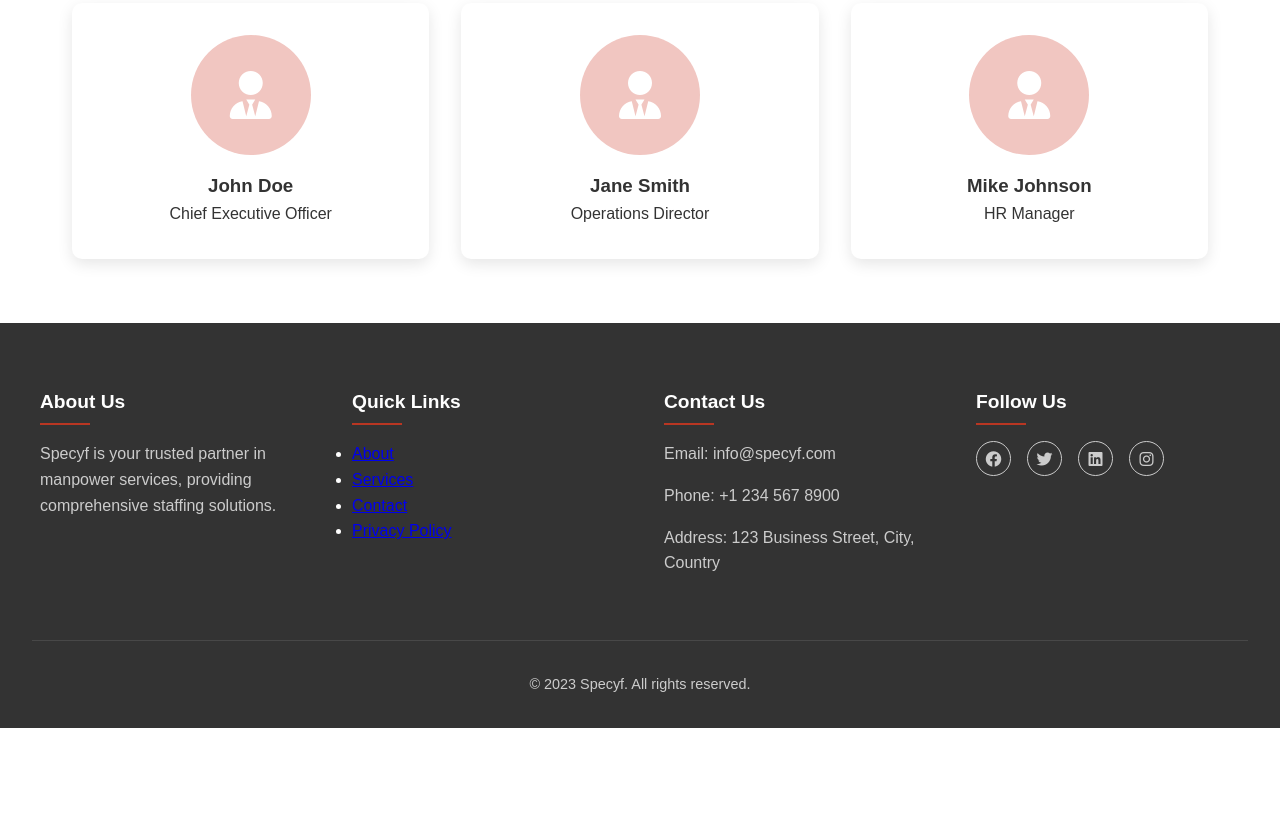
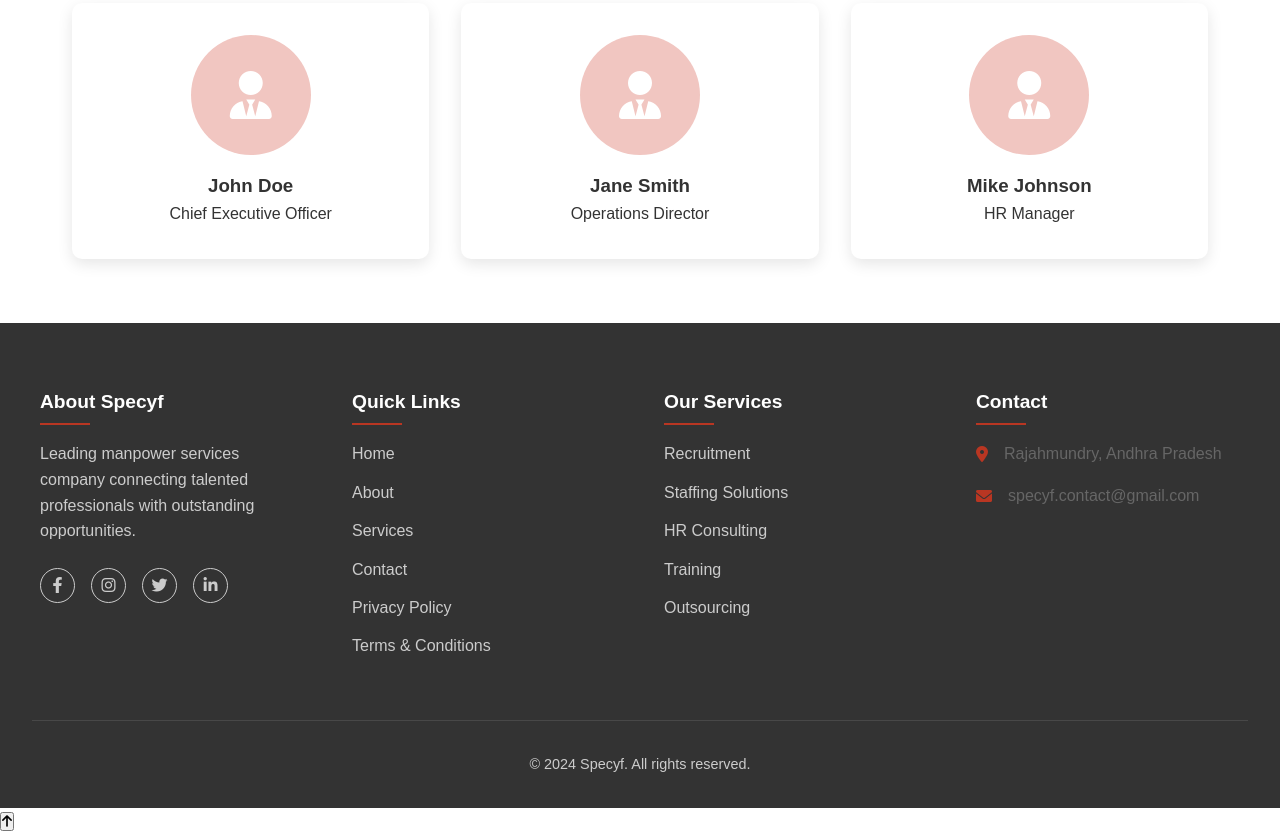
Before and after one commit to Praveen120228/Specyf, a plain HTML site: page about.html in a window 1280 px wide. Shown: the part 1099-1932 px from the top of the page. Before the commit the page ends 1827 px from the top, so only its background shows below. Drawn offline with Linux system fonts and the light colour scheme.

Commit message:
Standardize footer across all landing pages to match HR Consulting page footer

```diff
--- a/about.html
+++ b/about.html
@@ -107,39 +107,63 @@
     <footer>
         <div class="footer-content">
             <div class="footer-section">
-                <h3>About Us</h3>
-                <p>Specyf is your trusted partner in manpower services, providing comprehensive staffing solutions.</p>
+                <h3>About Specyf</h3>
+                <p>Leading manpower services company connecting talented professionals with outstanding opportunities.</p>
+                <div class="social-links">
+                    <a href="https://facebook.com/specyf" target="_blank"><i class="fab fa-facebook-f"></i></a>
+                    <a href="https://instagram.com/_specyf_" target="_blank"><i class="fab fa-instagram"></i></a>
+                    <a href="https://x.com/@specyf40407" target="_blank"><i class="fab fa-twitter"></i></a>
+                    <a href="https://linkedin.com/company/specyf" target="_blank"><i class="fab fa-linkedin-in"></i></a>
+                </div>
             </div>
+
             <div class="footer-section">
                 <h3>Quick Links</h3>
-                <ul>
+                <ul class="footer-links">
+                    <li><a href="index.html">Home</a></li>
                     <li><a href="about.html">About</a></li>
                     <li><a href="services.html">Services</a></li>
                     <li><a href="contact.html">Contact</a></li>
                     <li><a href="privacy-policy.html">Privacy Policy</a></li>
+                    <li><a href="terms-conditions.html">Terms & Conditions</a></li>
                 </ul>
             </div>
+
             <div class="footer-section">
-                <h3>Contact Us</h3>
-                <p>Email: info@specyf.com</p>
-                <p>Phone: +1 234 567 8900</p>
-                <p>Address: 123 Business Street, City, Country</p>
+                <h3>Our Services</h3>
+                <ul class="footer-links">
+                    <li><a href="services.html#recruitment">Recruitment</a></li>
+                    <li><a href="services.html#staffing">Staffing Solutions</a></li>
+                    <li><a href="services.html#consulting">HR Consulting</a></li>
+                    <li><a href="services.html#training">Training</a></li>
+                    <li><a href="services.html#outsourcing">Outsourcing</a></li>
+                </ul>
             </div>
+
             <div class="footer-section">
-                <h3>Follow Us</h3>
-                <div class="social-links">
-                    <a href="#"><i class="fab fa-facebook"></i></a>
-                    <a href="#"><i class="fab fa-twitter"></i></a>
-                    <a href="#"><i class="fab fa-linkedin"></i></a>
-                    <a href="#"><i class="fab fa-instagram"></i></a>
-                </div>
+                <h3>Contact</h3>
+                <ul class="contact-info">
+                    <li>
+                        <i class="fas fa-map-marker-alt"></i>
+                        <a href="https://maps.google.com/?q=Rajahmundry,Andhra+Pradesh" target="_blank">
+                            Rajahmundry, Andhra Pradesh
+                        </a>
+                    </li>
+                    <li>
+                        <i class="fas fa-envelope"></i>
+                        <a href="mailto:specyf.contact@gmail.com">
+                            specyf.contact@gmail.com
+                        </a>
+                    </li>
+                </ul>
             </div>
         </div>
+
         <div class="footer-bottom">
-            <p>&copy; 2023 Specyf. All rights reserved.</p>
+            <p>&copy; 2024 Specyf. All rights reserved.</p>
         </div>
     </footer>
 
-    <script src="js/script.js"></script>
+    <script src="js/main.js"></script>
 </body>
 </html>
```
Also changed, not shown: contact.html (+39 -15 lines), index.html (+39 -15 lines), services.html (+39 -15 lines).
